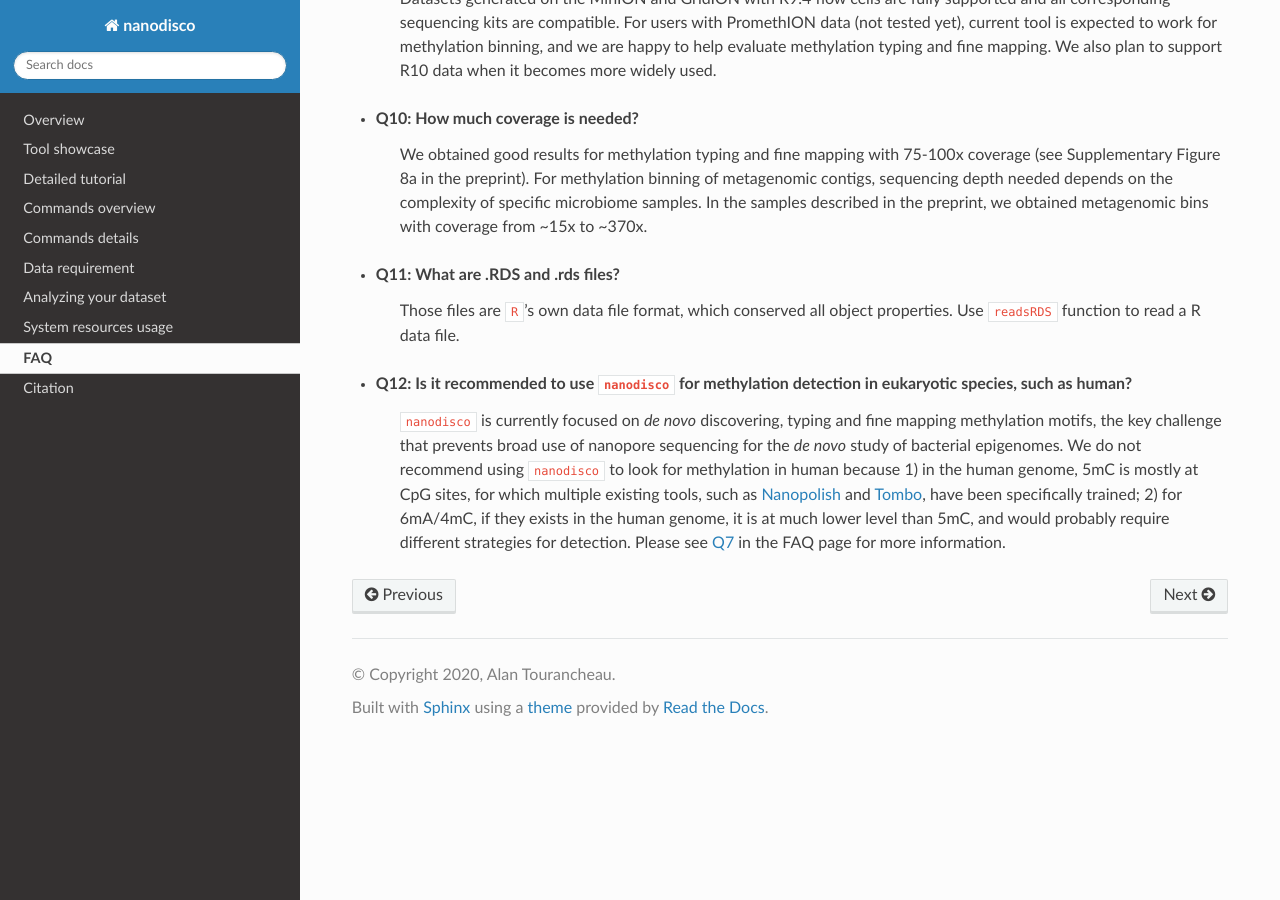
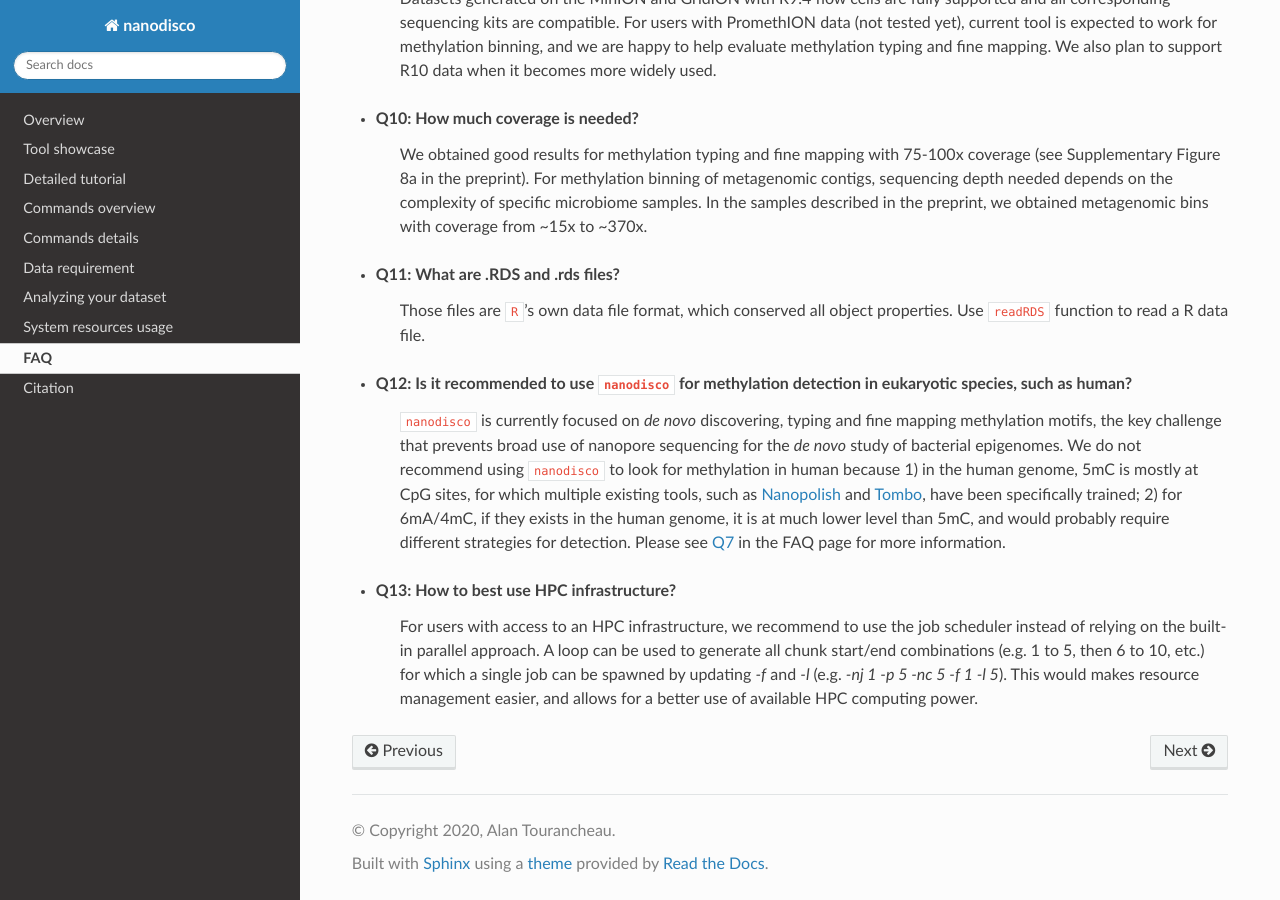
Before and after one commit to fanglab/nanodisco, a Sphinx documentation site: the page built from docs/faq.rst, in a window 1280 px wide and 900 px high, scrolled down 1657 px. Built offline with Sphinx 7.4.7 and the Read the Docs theme 2.0.0, drawn with Linux system fonts in a browser that asks for light colours.

Commit message:
Update faq.rst

```diff
--- a/docs/faq.rst
+++ b/docs/faq.rst
@@ -57,9 +57,14 @@ FAQ
 .. _q_rds:
 
 * Q11: What are .RDS and .rds files?
-     Those files are ``R``'s own data file format, which conserved all object properties. Use ``readsRDS`` function to read a R data file.
+     Those files are ``R``'s own data file format, which conserved all object properties. Use ``readRDS`` function to read a R data file.
 
 .. _q_eukaryote:
 
 * Q12: Is it recommended to use ``nanodisco`` for methylation detection in eukaryotic species, such as human?
      ``nanodisco`` is currently focused on *de novo* discovering, typing and fine mapping methylation motifs, the key challenge that prevents broad use of nanopore sequencing for the *de novo* study of bacterial epigenomes. We do not recommend using ``nanodisco`` to look for methylation in human because 1) in the human genome, 5mC is mostly at CpG sites, for which multiple existing tools, such as `Nanopolish <https://github.com/jts/nanopolish>`_ and `Tombo <https://github.com/nanoporetech/tombo>`_, have been specifically trained; 2) for 6mA/4mC, if they exists in the human genome, it is at much lower level than 5mC, and would probably require different strategies for detection. Please see `Q7 <https://nanodisco.readthedocs.io/en/latest/faq.html#q-methylation-event>`_ in the FAQ page for more information.
+
+.. _q_hpc:
+
+* Q13: How to best use HPC infrastructure?
+     For users with access to an HPC infrastructure, we recommend to use the job scheduler instead of relying on the built-in parallel approach. A loop can be used to generate all chunk start/end combinations (e.g. 1 to 5, then 6 to 10, etc.) for which a single job can be spawned by updating `-f` and `-l` (e.g. `-nj 1 -p 5 -nc 5 -f 1 -l 5`). This would makes resource management easier, and allows for a better use of available HPC computing power.
```
